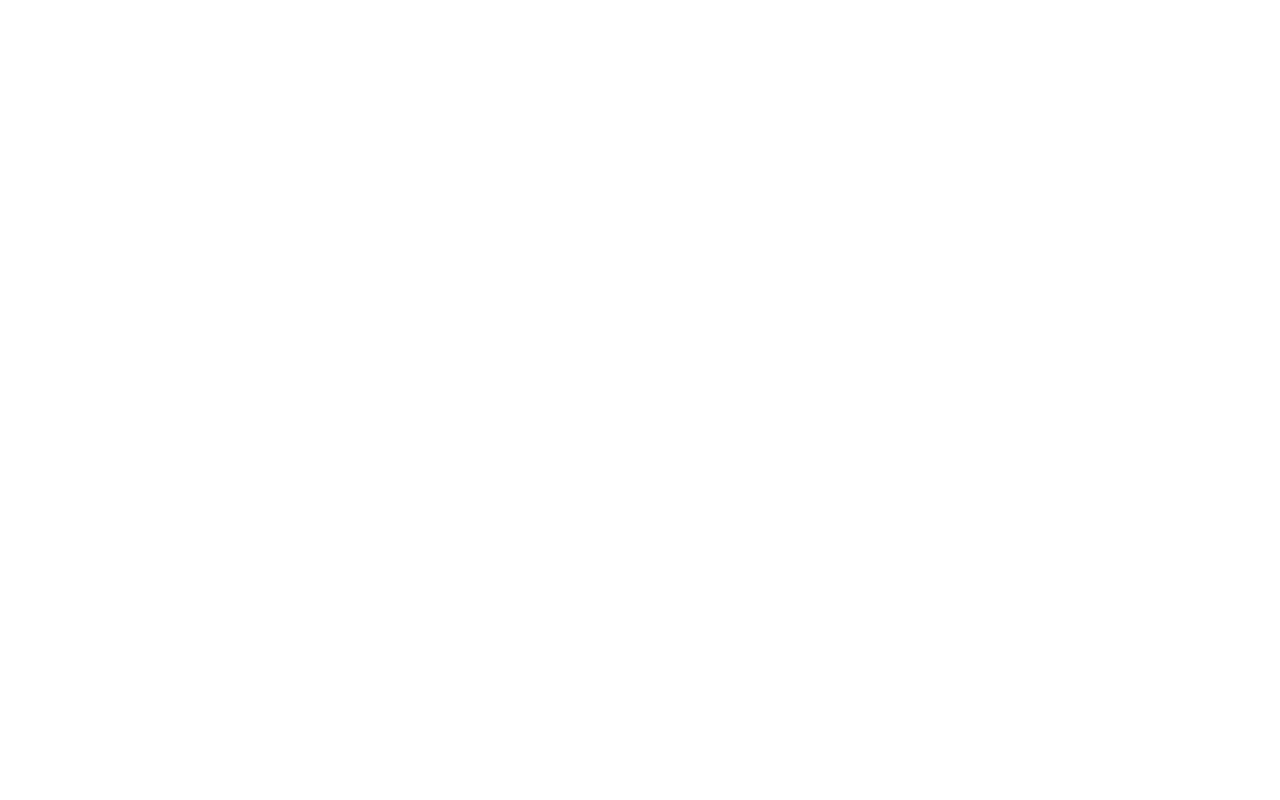
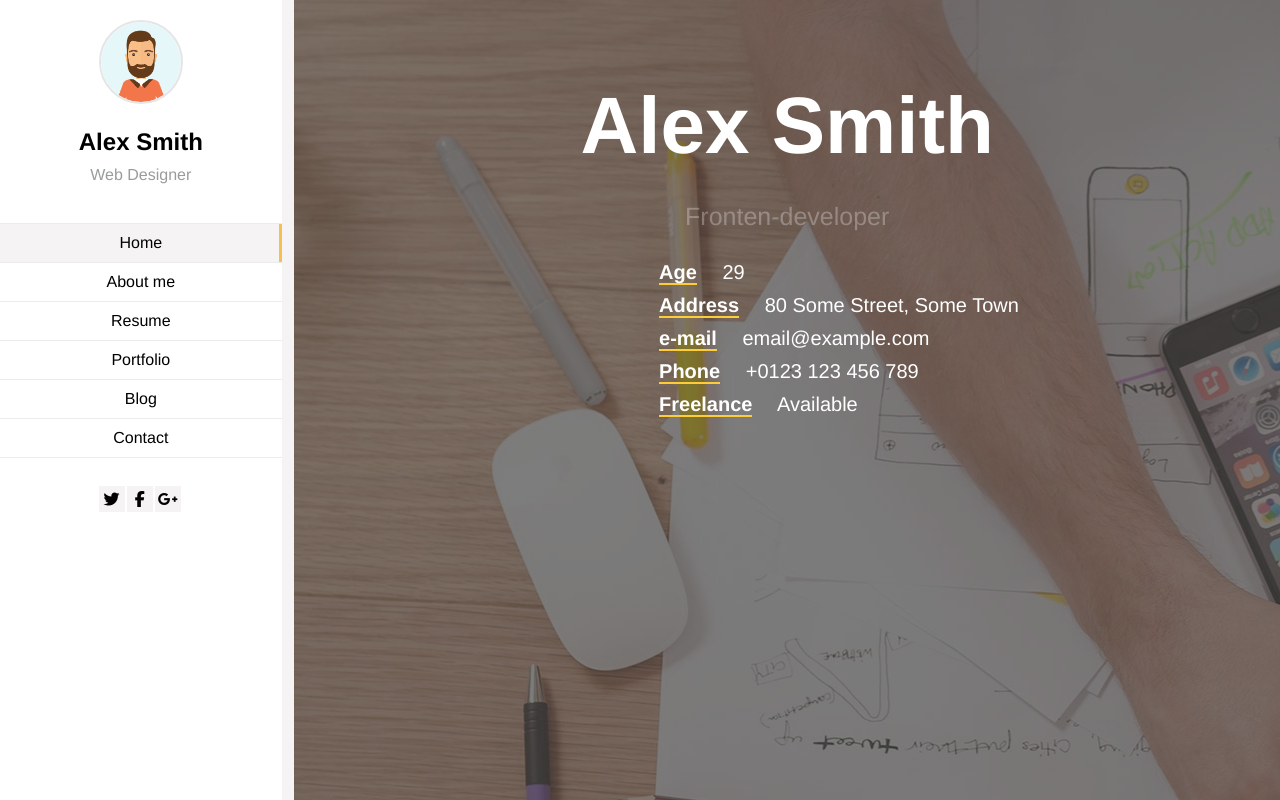
Before and after one commit to Piseth-kheng/gic2021, a plain HTML site: page home.html in a window 1280 px wide. Drawn offline with Linux system fonts and the light colour scheme.

Commit message:
Update home page [sidebare and container text, Create about me page[sidebar,container about me]

```diff
--- /dev/null
+++ b/assets/css/about.css
@@ -0,0 +1,260 @@
+/* Reset */
+* {
+  margin: 0;
+  padding: 0;
+}
+@import url("https://fonts.googleapis.com/css2?family=Oswald&family=Roboto+Condensed&display=swap");
+/* main styling */
+html,
+body {
+  font-family: "Oswald", Helvetica, sans-serif;
+  background-color: #f5f3f3;
+}
+/* Home container */
+.home-container {
+  position: relative;
+  height: 100%;
+}
+/* Sidebare */
+.sidebar {
+  width: 22%;
+  height: 100%;
+  background-color: rgb(255, 255, 255);
+  position: fixed;
+  padding-top: 20px;
+}
+.sidebar img {
+  width: 80px;
+  border-radius: 100%;
+  border: 2px solid #e5e5e5;
+}
+.sidebar h2 {
+  padding-top: 20px;
+}
+.sidebar .sidebar-role {
+  color: #999b9d;
+  padding-top: 10px;
+  padding-bottom: 40px;
+}
+#nav {
+  list-style-type: none;
+  text-align: center;
+  padding: 0px;
+}
+#nav li {
+  position: relative;
+  padding: 10px;
+  border-bottom: 1px solid rgb(237, 236, 236);
+  border-top: 1px solid rgb(237, 236, 236);
+  margin-top: -1px;
+}
+#nav li.active {
+  background-color: #f5f3f3;
+}
+
+li.active a:after {
+  background-color: #f4c052;
+  display: block;
+  position: absolute;
+  content: " ";
+  right: 0;
+  bottom: 0;
+  width: 3px;
+  height: 100%;
+}
+#nav a {
+  color: black;
+  text-decoration: none;
+}
+/* sidebare brands */
+.about-container .sidebar .brands {
+  float: left;
+  width: 10%;
+  margin-top: 10%;
+}
+.about-container .sidebar #twitter {
+  margin-left: 35%;
+}
+.about-container .sidebar i {
+  background-color: #f5f3f3;
+}
+
+/* Container about */
+.container {
+  background-color: #fff;
+  height: 180vh;
+  margin-left: 23%;
+  position: relative;
+}
+.container .user-about {
+  color: #fff;
+  background-color: #fccd39;
+  float: left;
+  width: 130px;
+  margin-top: 30px;
+  padding-left: 70px;
+  padding-bottom: 5px;
+}
+.container .role {
+  float: left;
+  width: 200px;
+  color: #999b9d;
+  margin-top: 45px;
+  margin-left: 30px;
+}
+/* Description */
+.container .container-text {
+  margin-left: 70px;
+  padding-top: 130px;
+}
+.container .container-text .description {
+  float: left;
+  width: 45%;
+  padding-bottom: 50px;
+}
+.container .container-text .description h3 {
+  padding-bottom: 10px;
+}
+.container .container-text .description p {
+  font-family: "Segoe UI", Tahoma, Geneva, Verdana, sans-serif;
+  color: #7f8285;
+}
+.container .container-text .testimonials {
+  float: right;
+  margin-bottom: 91px;
+  width: 50%;
+}
+/* Testimonials */
+.container .container-text .testimonials .testimonials-header {
+  border-bottom: 2px solid #fccd39;
+}
+.container .container-text .testimonials p {
+  font-style: italic;
+  font-family: "Segoe UI", Tahoma, Geneva, Verdana, sans-serif;
+  color: #7f8285;
+  background-color: #fcfcfc;
+  float: right;
+  width: 200px;
+  margin-top: 20px;
+  margin-right: 39%;
+  padding: 35px 25px;
+  border-radius: 10px;
+  border: 2px solid #999b9d;
+}
+.container .container-text .testimonials .testimonials-img {
+  float: right;
+  margin-top: 26%;
+  margin-right: 10%;
+}
+.container .container-text .testimonials .testimonials-img img {
+  border: 2px solid #999b9d;
+  border-radius: 100%;
+  position: absolute;
+  left: 53%;
+}
+.container .container-text .testimonials .testimonials-bio {
+  margin-top: 190px;
+  margin-left: 20%;
+}
+.container .container-text .testimonials .testimonials-bio .testimonials-role {
+  font-style: italic;
+  font-family: "Segoe UI", Tahoma, Geneva, Verdana, sans-serif;
+  font-size: 10px;
+  color: #7f8285;
+}
+.container .container-text .testimonials #left-arrow {
+  margin-left: 23%;
+  margin-top: 200px;
+  padding-left: 5px;
+  color: #7f8285;
+  width: 20px;
+  height: 25px;
+  background-color: #e5e5e5;
+  position: absolute;
+}
+.container .container-text .testimonials #right-arrow {
+  margin-left: 25.5%;
+  margin-top: 200px;
+  padding-left: 5px;
+  color: #7f8285;
+  width: 20px;
+  height: 25px;
+  background-color: #e5e5e5;
+  position: absolute;
+}
+.container .container-text .services .services-header {
+  margin-bottom: 50px;
+  border-bottom: 2px solid #fccd39;
+}
+.box {
+  float: left;
+  width: 25%;
+  text-align: center;
+}
+.container .container-text .services h4 {
+  padding-top: 20px;
+  padding-bottom: 10px;
+}
+.container .container-text .services p {
+  font-family: "Segoe UI", Tahoma, Geneva, Verdana, sans-serif;
+  color: #7f8285;
+}
+.container .container-text .services .servises-box {
+  margin-top: 30px;
+}
+.container .container-text .services .servises-box .box h4 {
+  padding-top: 12px;
+  padding-bottom: 10px;
+}
+.container .container-text .services .servises-box #web-design,
+#copywriter,
+#e-commerce,
+#management {
+  width: 180px;
+  margin: 0px 20px;
+  padding-left: 10px;
+  padding-bottom: 40px;
+}
+/* Clients */
+.container .container-text .clients {
+  margin-top: 330px;
+}
+.container .container-text .clients .clients-header {
+  border-bottom: 2px solid #fccd39;
+}
+.box-img {
+  float: left;
+  width: 16%;
+  margin-top: 30px;
+}
+/* Fun Facts */
+.container .container-text .fun-facts {
+  margin-top: 140px;
+}
+.container .container-text .fun-facts .funfacts-header {
+  border-bottom: 2px solid #fccd39;
+}
+.box-icon {
+  float: left;
+  width: 15%;
+  height: 200px;
+  text-align: center;
+  border: 2px solid #f5f3f3;
+  border-radius: 5px;
+  box-decoration-break: clone;
+  margin: 30px 20px;
+}
+.container .container-text .fun-facts #happy-clients,
+#awards-won {
+  background-color: #fcfcfc;
+}
+.container .container-text .fun-facts h4 {
+  padding-bottom: 5px;
+}
+.container .container-text .fun-facts p {
+  font-size: 25px;
+  color: #fccd39;
+}
+.container .container-text .fun-facts i {
+  padding: 25px 0px;
+}
--- a/assets/css/home.css
+++ b/assets/css/home.css
@@ -0,0 +1,118 @@
+/* Reset */
+* {
+  margin: 0;
+  padding: 0;
+}
+@import url("https://fonts.googleapis.com/css2?family=Oswald&family=Roboto+Condensed&display=swap");
+/* main styling */
+html,
+body {
+  font-family: "Oswald", Helvetica, sans-serif;
+  background-color: #f5f3f3;
+}
+/* Home container */
+.home-container {
+  position: relative;
+  height: 100%;
+}
+/* Sidebare */
+.sidebar {
+  width: 22%;
+  height: 100%;
+  background-color: rgb(255, 255, 255);
+  position: fixed;
+  padding-top: 20px;
+}
+.sidebar img {
+  width: 80px;
+  border-radius: 100%;
+  border: 2px solid #e5e5e5;
+}
+.sidebar h2 {
+  padding-top: 20px;
+}
+.sidebar .sidebar-role {
+  color: #999b9d;
+  padding-top: 10px;
+  padding-bottom: 40px;
+}
+#nav {
+  list-style-type: none;
+  text-align: center;
+  padding: 0px;
+}
+#nav li {
+  position: relative;
+  padding: 10px;
+  border-bottom: 1px solid rgb(237, 236, 236);
+  border-top: 1px solid rgb(237, 236, 236);
+  margin-top: -1px;
+}
+#nav li.active {
+  background-color: #f5f3f3;
+}
+
+li.active a:after {
+  background-color: #f4c052;
+  display: block;
+  position: absolute;
+  content: " ";
+  right: 0;
+  bottom: 0;
+  width: 3px;
+  height: 100%;
+}
+#nav a {
+  color: black;
+  text-decoration: none;
+}
+/* sidebare brands */
+.home-container .sidebar .brands {
+  float: left;
+  width: 10%;
+  margin-top: 10%;
+}
+.home-container .sidebar #twitter {
+  margin-left: 35%;
+}
+.home-container .sidebar i {
+  background-color: #f5f3f3;
+}
+/* Container */
+.container {
+  background-image: url("../images/home_page_bg_2.jpeg");
+  height: 100vh;
+  margin-left: 23%;
+  position: relative;
+}
+.container-text {
+  width: 100%;
+  position: absolute;
+  color: #fff;
+}
+.container-mask {
+  height: 100vh;
+  background-color: rgba(66, 66, 66, 0.685);
+}
+.container .user-name {
+  font-size: 80px;
+  padding-top: 80px;
+  padding-bottom: 30px;
+  text-align: center;
+}
+.container .user-role {
+  color: #f5f3f3;
+  opacity: 0.3;
+  font-size: 25px;
+  text-align: center;
+  padding-bottom: 30px;
+}
+.container .container-text p {
+  font-size: 20px;
+  margin-left: 37%;
+  margin-bottom: 10px;
+}
+.container .container-text p b {
+  margin-right: 20px;
+  border-bottom: 2px solid #fccd39;
+}
--- a/home.html
+++ b/home.html
@@ -4,10 +4,54 @@
     <meta charset="UTF-8">
     <meta http-equiv="X-UA-Compatible" content="IE=edge">
     <meta name="viewport" content="width=device-width, initial-scale=1.0">
-    <title>HOme</title>
+    <script src="https://kit.fontawesome.com/fe0d0e11ba.js" crossorigin="anonymous"></script>
     <link rel="stylesheet" type="text/css" href="./assets/css/home.css" />
+    <title>Home</title>
 </head>
 <body>
-
+    <div class="home-container">
+        <div class="sidebar">
+            <center>
+                <img style="width: 80px;" src="./assets/images/my_photo.png" />
+                <h2>Alex Smith</h2>
+                <div class="sidebar-role">Web Designer</div>
+              </center>
+              <ul id="nav">
+                <li class="active">
+                  <a href="#home">Home</a>
+                </li>
+                <li>
+                  <a href="#about_me">About me</a>
+                </li>
+                <li>
+                  <a href="#resume">Resume</a>
+                </li>
+                <li>
+                  <a href="#portfolio">Portfolio</a>
+                </li>
+                <li>
+                  <a href="#blog">Blog</a>
+                </li>
+                <li>
+                  <a href="#contact">Contact</a>
+                </li>
+              </ul>
+              <div class="brands" id="twitter"><i style="padding: 5px;" class="fa fa-twitter" aria-hidden="true"></i></div>
+              <div class="brands" id="facebook"><i style="padding: 5px 8px;" class="fa fa-facebook" aria-hidden="true"></i></i></div>
+              <div class="brands" id="google"><i style="padding: 5px 3px;" class="fa fa-google-plus" aria-hidden="true"></i></div>
+        </div>
+        <div class="container">
+            <div class="container-text">
+                <h2 class="user-name">Alex Smith</h2>
+                <div class="user-role">Fronten-developer</div>
+                <p><b>Age</b> 29</p>
+                <p><b>Address</b> 80 Some Street, Some Town</p>
+                <p><b>e-mail</b> email@example.com</p>
+                <p><b>Phone</b> +0123 123 456 789</p>
+                <p><b>Freelance</b> Available</p>
+            </div>
+            <div class="container-mask"></div>
+        </div>
+    </div>
 </body>
 </html>
```
Also changed, not shown: about.html (added, +127 -0 lines), assets/images/client_1.png (added), assets/images/client_2.png (added), assets/images/client_3.png (added), assets/images/client_4.png (added), assets/images/client_5.png (added), assets/images/client_6.png (added), assets/images/left-arrow.png (added), assets/images/right-arrow.png (added).
